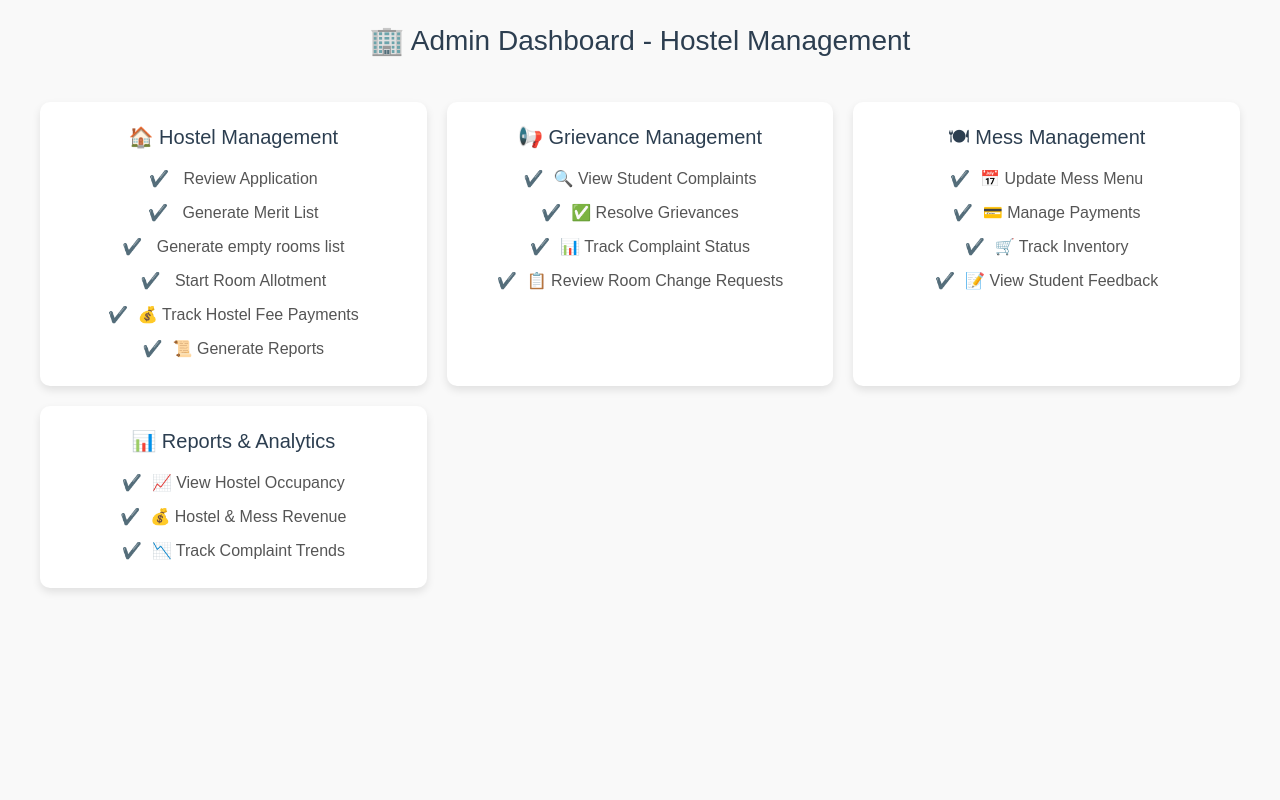
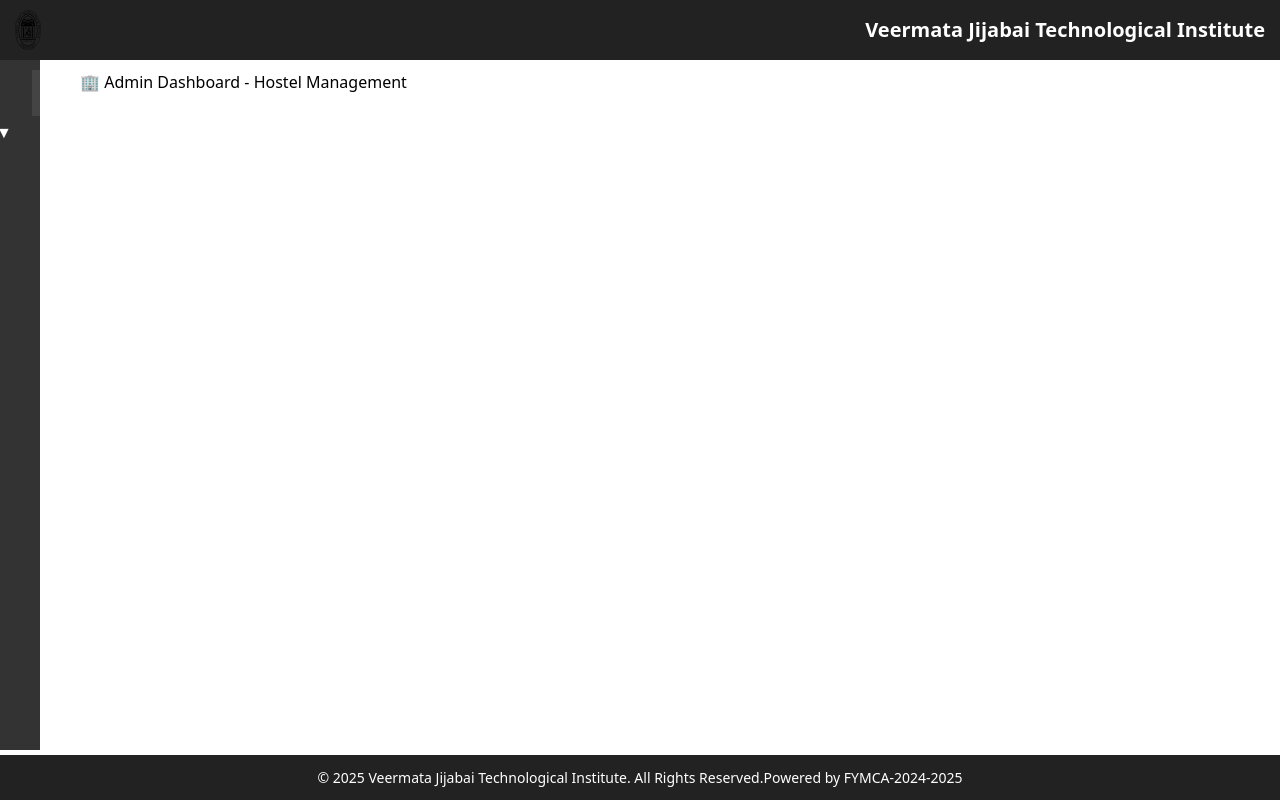
Before and after one commit to kushXpai/VJTI-Administration-Management-Frontend, a Next.js app: page /admin-dashboard in a window 1280 px wide. Built offline with nearby package versions, Linux system fonts and the light colour scheme.

Commit message:
admin-dashboard design updated, context wip

```diff
--- a/src/pages/admin-dashboard/index.tsx
+++ b/src/pages/admin-dashboard/index.tsx
@@ -1,57 +1,133 @@
+import { useState } from "react";
 import styles from "../../styles/admin-dashboard.module.css";
 
 const AdminDashboard = () => {
+  const [activeSection, setActiveSection] = useState("dashboard");
+  const [expandedMenus, setExpandedMenus] = useState<{ [key: string]: boolean }>({
+    hostel: false,
+    grievance: false,
+    mess: false,
+    reports: false,
+  });
+
+  const [isSidebarExpanded, setIsSidebarExpanded] = useState(false);
+
+  const toggleMenu = (menu: string) => {
+    setExpandedMenus((prev) => ({
+      ...prev,
+      [menu]: !prev[menu],
+    }));
+  };
+
   return (
-    <div className={styles.dashboard}>
-      <h1 className={styles.heading}>🏢 Admin Dashboard - Hostel Management</h1>
+    <div className={styles.container}>
+      {/* Sidebar */}
+      <aside
+        className={`${styles.sidebar} ${isSidebarExpanded ? styles.expanded : ""}`}
+        onMouseEnter={() => setIsSidebarExpanded(true)}
+        onMouseLeave={() => setIsSidebarExpanded(false)}
+      >
+        <nav>
+          <ul className={styles.sidebarList}>
+            {/* Hostel Management */}
+            <li onClick={() => toggleMenu("hostel")}>
+              Hostel Management {expandedMenus.hostel ? "▲" : "▼"}
+            </li>
+            {expandedMenus.hostel && (
+              <ul className={styles.submenu}>
+                {["review", "merit", "vacant", "seat"].map((section, index) => (
+                  <li key={index} onClick={() => setActiveSection(section)}>
+                    {section === "review" && "🔍 Review Application"}
+                    {section === "merit" && "📜 Generate Merit List"}
+                    {section === "vacant" && "📜 Generate Vacant Rooms List"}
+                    {section === "seat" && "📋 Edit Seat Matrix"}
+                  </li>
+                ))}
+              </ul>
+            )}
 
-      <div className={styles.grid}>
-        {/* Hostel Management */}
-        <div className={styles.card}>
-          <h2>🏠 Hostel Management</h2>
-          <ul>
-            <li> Review Application</li> {/* Review and send back the application to the student if any information is missing or incorrect */}
-            <li> Generate Merit List </li>
-            <li> Generate empty rooms list</li> {/* Generate a list of empty rooms in the hostel so warden can confirm if they are available for occupancy or not */}
-            {/* Has provision to make changes for false positive rooms (rooms that are occupied but marked empty) */}
-            {/* Use the updated list to start the room Allotment */}
-            <li> Start Room Allotment</li>
-            <li>💰 Track Hostel Fee Payments</li>
-            <li>📜 Generate Reports</li>
+            {/* Grievance Management */}
+            <li onClick={() => toggleMenu("grievance")}>
+              Grievance Management {expandedMenus.grievance ? "▲" : "▼"}
+            </li>
+            {expandedMenus.grievance && (
+              <ul className={styles.submenu}>
+                {["hostelComplaints", "messComplaints", "generalComplaints"].map((section, index) => (
+                  <li key={index} onClick={() => setActiveSection(section)}>
+                    {section === "hostelComplaints" && "🔍 View Hostel Complaints"}
+                    {section === "messComplaints" && "🔍 View Mess Complaints"}
+                    {section === "generalComplaints" && "🔍 View General Complaints"}
+                  </li>
+                ))}
+              </ul>
+            )}
+
+            {/* Mess Management */}
+            <li onClick={() => toggleMenu("mess")}>
+              Mess Management {expandedMenus.mess ? "▲" : "▼"}
+            </li>
+            {expandedMenus.mess && (
+              <ul className={styles.submenu}>
+                {["updateMenu", "payments", "inventory"].map((section, index) => (
+                  <li key={index} onClick={() => setActiveSection(section)}>
+                    {section === "updateMenu" && "📅 Update Mess Menu"}
+                    {section === "payments" && "💳 Manage Payments"}
+                    {section === "inventory" && "🛒 Track Inventory"}
+                  </li>
+                ))}
+              </ul>
+            )}
+
+            {/* Reports */}
+            <li onClick={() => toggleMenu("reports")}>
+              Reports {expandedMenus.reports ? "▲" : "▼"}
+            </li>
+            {expandedMenus.reports && (
+              <ul className={styles.submenu}>
+                {["hostelReport", "grievanceReport"].map((section, index) => (
+                  <li key={index} onClick={() => setActiveSection(section)}>
+                    {section === "hostelReport" && "📜 Hostel Management Report"}
+                    {section === "grievanceReport" && "📜 Grievance Management Report"}
+                  </li>
+                ))}
+              </ul>
+            )}
           </ul>
-        </div>
+        </nav>
+      </aside>
 
-        {/* Grievance Handling */}
-        <div className={styles.card}>
-          <h2>📢 Grievance Management</h2>
-          <ul>
-            <li>🔍 View Student Complaints</li>
-            <li>✅ Resolve Grievances</li>
-            <li>📊 Track Complaint Status</li>
-            <li>📋 Review Room Change Requests</li>
-          </ul>
-        </div>
+      {/* Main Content */}
+      <div className={styles.dashboard}>
+        {/* Header */}
+        <header className={styles.header}>
+          <img src="/images/vjti_logo.svg" alt="College Logo" className={styles.logo} />
+          <h1 className={styles.collegeName}>Veermata Jijabai Technological Institute</h1>
+        </header>
 
-        {/* Mess Management */}
-        <div className={styles.card}>
-          <h2>🍽 Mess Management</h2>
-          <ul>
-            <li>📅 Update Mess Menu</li>
-            <li>💳 Manage Payments</li>
-            <li>🛒 Track Inventory</li>
-            <li>📝 View Student Feedback</li>
-          </ul>
-        </div>
+        {/* Dynamic Content */}
+        <main className={styles.main}>
+          <h1 className={styles.heading}>
+            {activeSection === "dashboard" && "🏢 Admin Dashboard - Hostel Management"}
+            {activeSection === "review" && "🔍 Review Applications"}
+            {activeSection === "merit" && "📜 Generate Merit List"}
+            {activeSection === "vacant" && "📜 Generate Vacant Rooms List"}
+            {activeSection === "seat" && "📋 Edit Seat Matrix"}
+            {activeSection === "hostelComplaints" && "🔍 View Hostel Complaints"}
+            {activeSection === "messComplaints" && "🔍 View Mess Complaints"}
+            {activeSection === "generalComplaints" && "🔍 View General Complaints"}
+            {activeSection === "updateMenu" && "📅 Update Mess Menu"}
+            {activeSection === "payments" && "💳 Manage Payments"}
+            {activeSection === "inventory" && "🛒 Track Inventory"}
+            {activeSection === "hostelReport" && "📜 Hostel Management Report"}
+            {activeSection === "grievanceReport" && "📜 Grievance Management Report"}
+          </h1>
+        </main>
 
-        {/* Reports & Analytics */}
-        <div className={styles.card}>
-          <h2>📊 Reports & Analytics</h2>
-          <ul>
-            <li>📈 View Hostel Occupancy</li>
-            <li>💰 Hostel & Mess Revenue</li>
-            <li>📉 Track Complaint Trends</li>
-          </ul>
-        </div>
+        {/* Footer */}
+        <footer className={styles.footer}>
+          <p>© 2025 Veermata Jijabai Technological Institute. All Rights Reserved.</p>
+          <p>Powered by FYMCA-2024-2025</p>
+        </footer>
       </div>
     </div>
   );
--- a/src/styles/admin-dashboard.module.css
+++ b/src/styles/admin-dashboard.module.css
@@ -1,55 +1,144 @@
-.dashboard {
-    text-align: center;
-    padding: 20px;
-    font-family: Arial, sans-serif;
-    background-color: #f9f9f9;
-    min-height: 100vh;
+.container {
+    display: flex;
+    flex-direction: column;
+    height: 100vh;
+    overflow-y: auto; /* Allow scrolling */
   }
 
-  .heading {
-    font-size: 28px;
-    margin-bottom: 20px;
-    color: #2c3e50;
+  /* Sidebar styles */
+  .sidebar {
+    width: 250px; /* Fully expanded width */
+    height: calc(100vh - 100px); /* Ensures it does not cover header/footer */
+    background-color: #333;
+    color: white;
+    position: fixed;
+    left: -210px; /* Hides most of the sidebar, leaving only a small part visible */
+    top: 50px; /* Starts below the header */
+    bottom: 50px; /* Stops above the footer */
+    padding-top: 10px;
+    white-space: nowrap;
+    overflow: hidden;
+    transition: left 0.3s ease-in-out;
   }
 
-  .grid {
-    display: grid;
-    grid-template-columns: repeat(auto-fit, minmax(300px, 1fr));
-    gap: 20px;
-    padding: 20px;
+  /* Sidebar toggle icon */
+  .sidebar::after {
+    content: "☰"; /* Menu icon */
+    position: absolute;
+    right: -30px; /* Positioned just outside the sidebar */
+    top: 20px;
+    background-color: #444; /* Ensure visibility */
+    color: white;
+    padding: 8px 10px;
+    border-radius: 0 5px 5px 0;
+    cursor: pointer;
+    font-size: 20px;
+    font-weight: bold;
   }
 
-  .card {
-    background: #fff;
-    padding: 20px;
-    border-radius: 10px;
-    box-shadow: 0px 4px 8px rgba(0, 0, 0, 0.1);
-    transition: transform 0.3s ease-in-out;
+  /* Sidebar expands on hover */
+  .sidebar:hover {
+    left: 0;
   }
 
-  .card:hover {
-    transform: translateY(-5px);
-  }
-
-  .card h2 {
-    font-size: 20px;
-    color: #2c3e50;
-    margin-bottom: 10px;
-  }
-
-  .card ul {
+  /* Sidebar List */
+  .sidebarList {
     list-style: none;
     padding: 0;
   }
 
-  .card li {
-    font-size: 16px;
-    padding: 5px 0;
-    color: #555;
+  .sidebar ul {
+    padding-left: 10px;
   }
 
-  .card li::before {
-    content: "✔️";
-    margin-right: 10px;
-    color: green;
+  .submenu {
+    padding-left: 15px;
+    font-size: 14px;
   }
+
+  .sidebar li {
+    padding: 12px;
+    cursor: pointer;
+    display: flex;
+    align-items: center;
+  }
+
+  .sidebar li:hover {
+    background-color: #444;
+  }
+
+  /* Header styles */
+  .header {
+    display: flex;
+    align-items: center;
+    justify-content: space-between;
+    background-color: #222;
+    color: white;
+    padding: 10px 15px;
+    position: fixed;
+    top: 0;
+    left: 0;
+    width: 100%;
+    z-index: 1000;
+  }
+
+  .logo {
+    height: 40px;
+    margin-right: 12px;
+  }
+
+  .collegeName {
+    font-size: 20px;
+    font-weight: bold;
+  }
+
+  /* Dashboard & Main Content */
+  .dashboard {
+    flex-grow: 1;
+    display: flex;
+    flex-direction: column;
+    margin-left: 60px; /* No shifting of content */
+    transition: margin-left 0.3s ease-in-out;
+  }
+
+  /* Scrollable main content */
+  .main {
+    flex-grow: 1;
+    padding: 20px;
+    margin-top: 50px; /* Adjusted for the header */
+    margin-bottom: 50px; /* Prevents content from overlapping the footer */
+    overflow-y: auto; /* Enable scrolling */
+    max-height: calc(100vh - 100px); /* Adjust height dynamically */
+  }
+
+  /* Footer */
+  .footer {
+    display: flex;
+    align-items: center;
+    justify-content: center;
+    background-color: #222;
+    color: white;
+    padding: 12px;
+    position: fixed;
+    bottom: 0;
+    left: 0;
+    width: 100%;
+    z-index: 1000;
+    font-size: 14px;
+  }
+
+  /* Responsive Design */
+  @media (max-width: 768px) {
+    .sidebar {
+      width: 220px;
+      left: -180px;
+    }
+
+    .sidebar::after {
+      right: -28px;
+    }
+
+    .header, .footer {
+      font-size: 16px;
+    }
+  }
```
Also changed, not shown: src/pages/admin-dashboard/index.html (added, +13 -0 lines), public/images/VJTI_LOGO.png (added), public/images/vjti_logo.svg (added).
